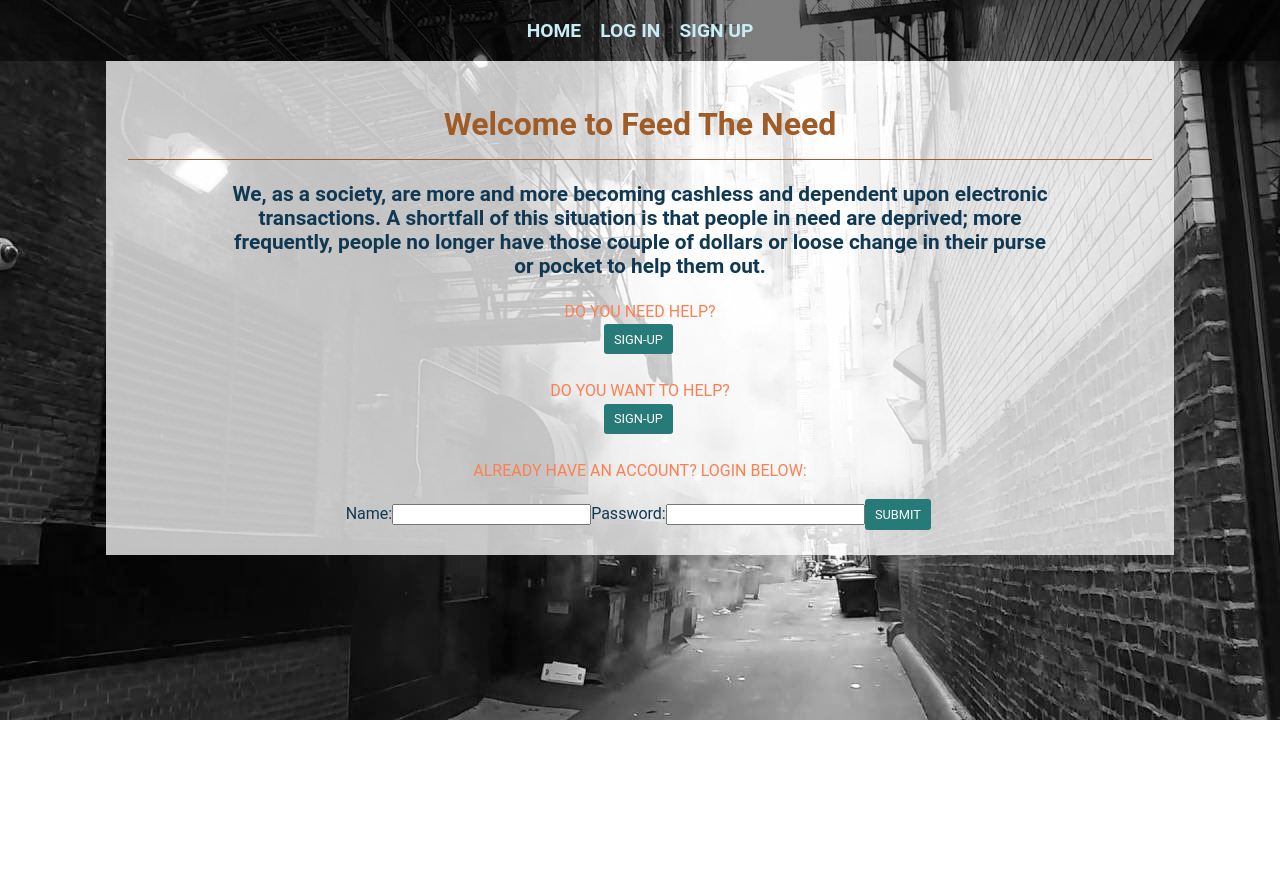
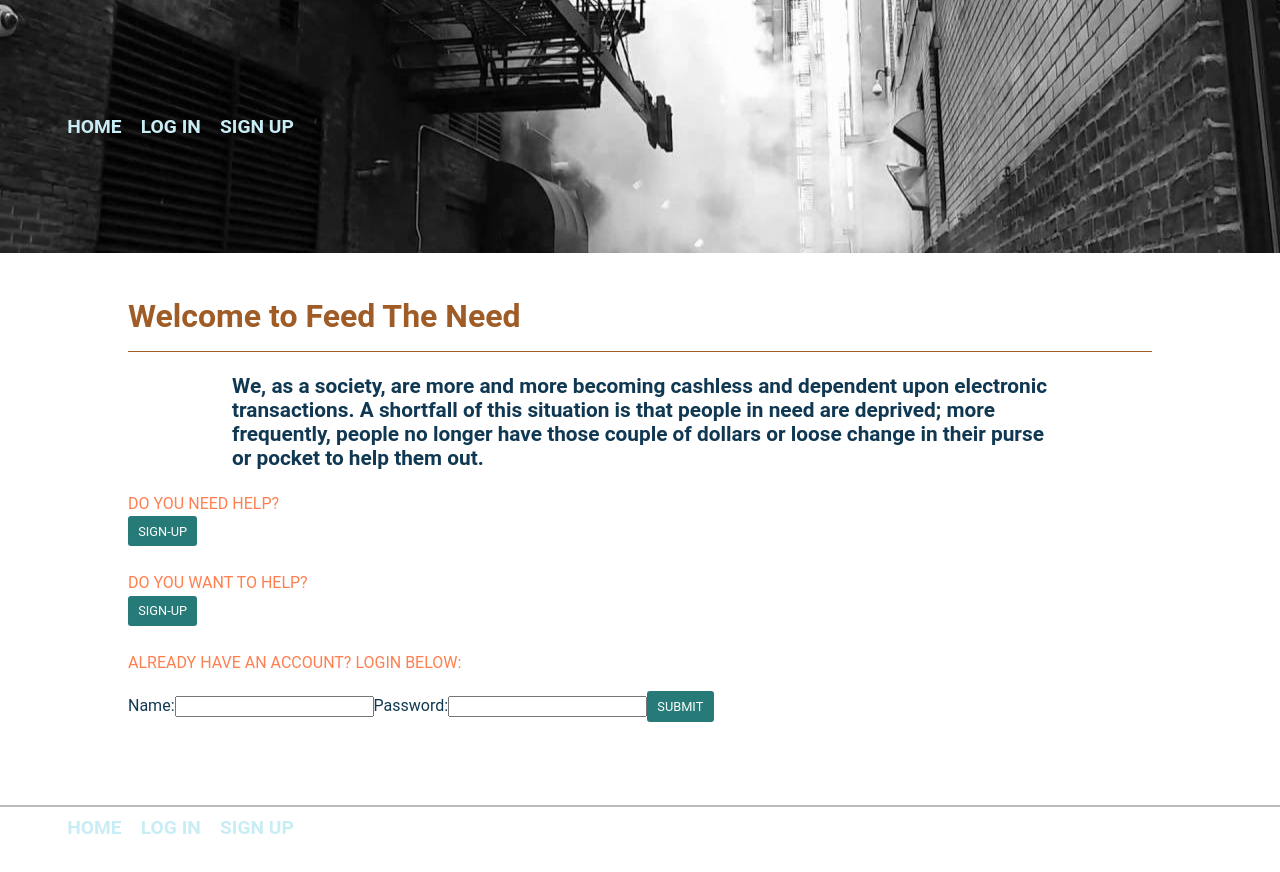
Before and after one commit to miloscomplex/feed-the-need-react, a React (Create React App) app in the folder frontend/: page /feed-the-need/ in a window 1280 px wide. Shown: the top 872 px of the page. Before the commit the page ends 800 px from the top, so only its background shows below. Built offline with nearby package versions, Linux system fonts and the light colour scheme.

Commit message:
moved image back to header and other CSS changes

```diff
--- a/frontend/src/App.js
+++ b/frontend/src/App.js
@@ -13,11 +13,11 @@ function App() {
       <div className='App'>
         <Nav />
         <Switch>
-        <Route exact path='/' component={Landing} />
-        <Route exact path='/needy' component={NeedyLanding} />
-        <Route exact path='/donator' component={DonatorLanding} />
+          <Route exact path='/' component={Landing} />
+          <Route exact path='/needy' component={NeedyLanding} />
+          <Route exact path='/donator' component={DonatorLanding} />
+        </Switch>
         <Footer />
-        </Switch>
       </div>
     </Router>
   );
--- a/frontend/src/css/App.css
+++ b/frontend/src/css/App.css
@@ -1,5 +1,5 @@
 .App {
-  text-align: center;
+  text-align: left;
 }
 
  /*
@@ -23,23 +23,23 @@
    background-color: #ffffff;
    color: #103852;
    margin: 0;
-   background-image: url("../images/alley_bw.jpg");
+   /* background-image: url("../images/alley_bw.jpg");
    background-position: top;
    background-size: cover;
    background-repeat: no-repeat;
-   height: 100%;
+   height: 100%; */
  }
 
  nav {
-   background-color: rgba(0, 0, 0, 0.5);
-   padding: 1em 3em;
+  background-color: #1e6694;
+  padding: 6em 3em;
   font-weight: 700;
   font-size: 1.2em;
   color: #c9edf5;
   text-transform: uppercase;
-   /* background-image: url("images/alley_bw.jpg");
+  background-image: url("../images/alley_bw.jpg");
   background-position: center;
-   background-size: cover; */
+  background-size: cover;
 }
 
 nav a {
@@ -68,6 +68,7 @@
    padding: 1.5em;
    border-radius: 5px;
    margin: 2em 0;
+   display: block;
  }
 
  footer nav {
@@ -75,13 +76,14 @@
    margin-top: 3em;
    color: #888;
    border-top: 2px solid #bbb;
+   background-image: none;
+   background-color: #fff;
  }
 
  #content {
    width: 80%;
    /* margin: 2.5em auto 2em auto; */
    margin: 0 auto 0 auto;
-   background-color: rgba(255, 255, 255, 0.75);
    padding: 1.4em;
  }
 
```
Lines whose indentation alone changed are shown as unchanged.
